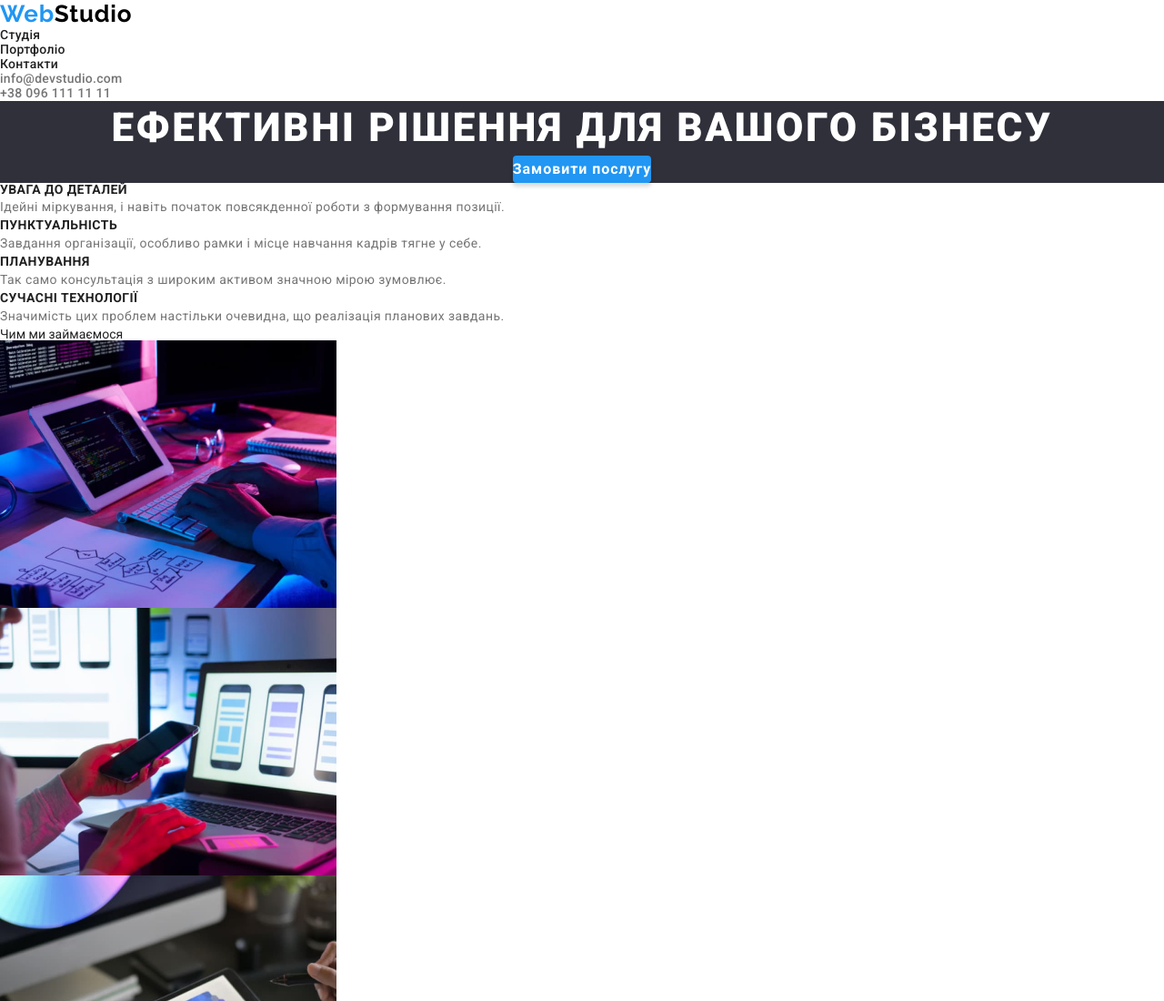
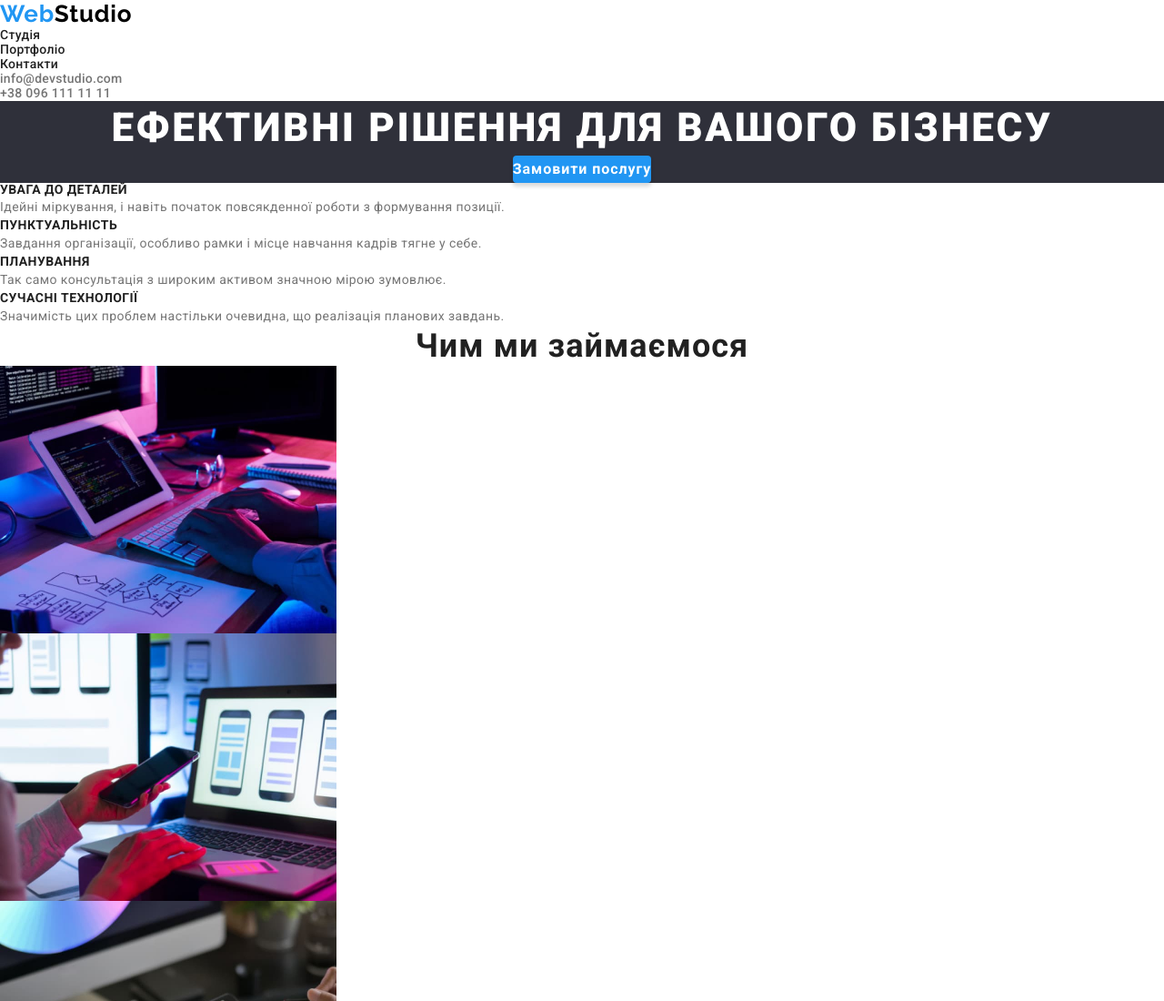
Before and after one commit to verado-batsu/goit-markup-hw-02, a plain HTML site: page index.html in a window 1280 px wide. Shown: the top 1100 px of the page at 91% size. Drawn offline with Linux system fonts and the light colour scheme.

Commit message:
done example

```diff
--- a/css/styles.css
+++ b/css/styles.css
@@ -176,7 +176,14 @@ body {
 	background-color: var(--benefits-example-bg-color);
 }
 
-.example__title {}
+.example__title {
+	font-weight: 700;
+	font-size: 36px;
+	line-height: 1.16;
+	text-align: center;
+	letter-spacing: 0.03em;
+	color: var(--primary-text-color);
+}
 
 .example__list {}
 
```
